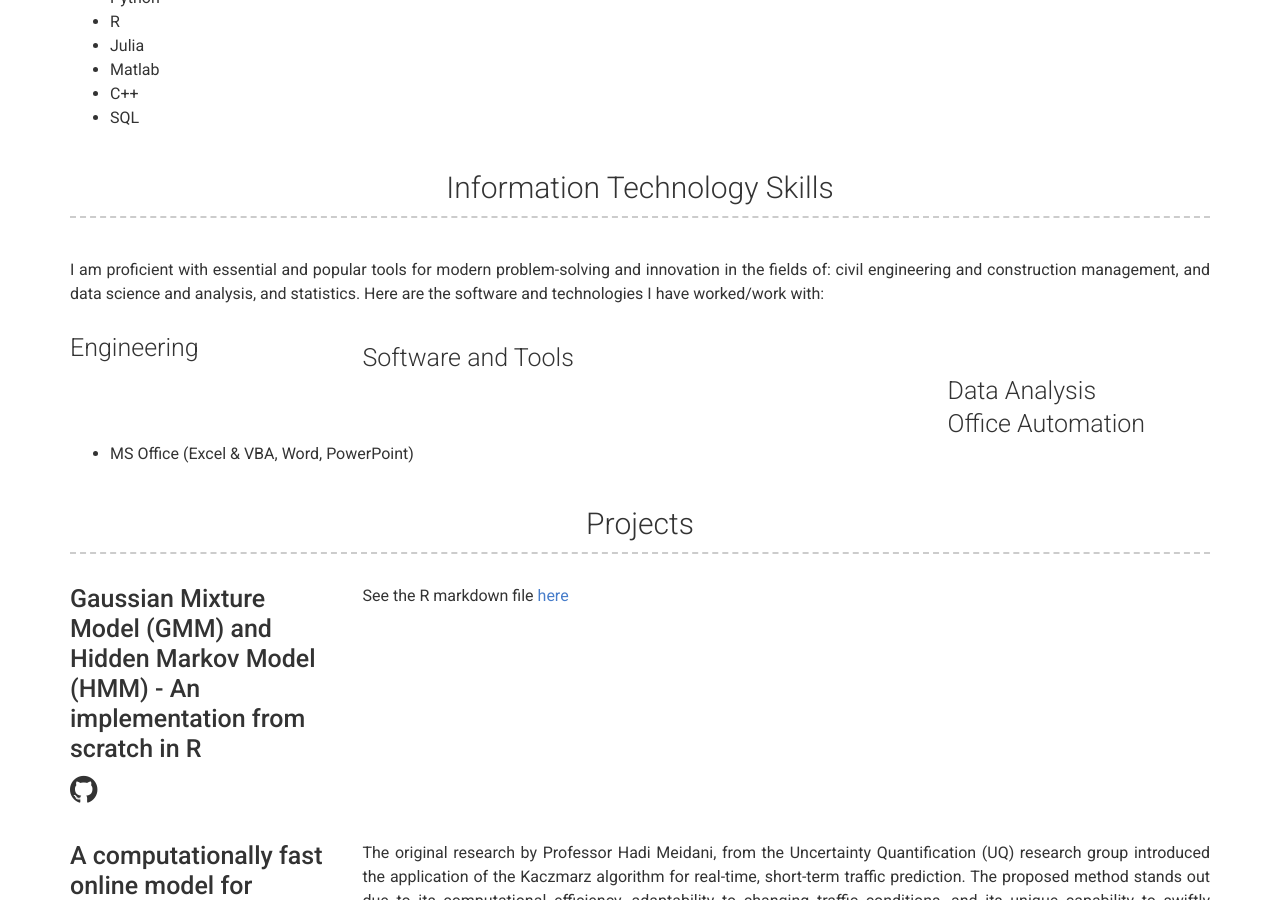
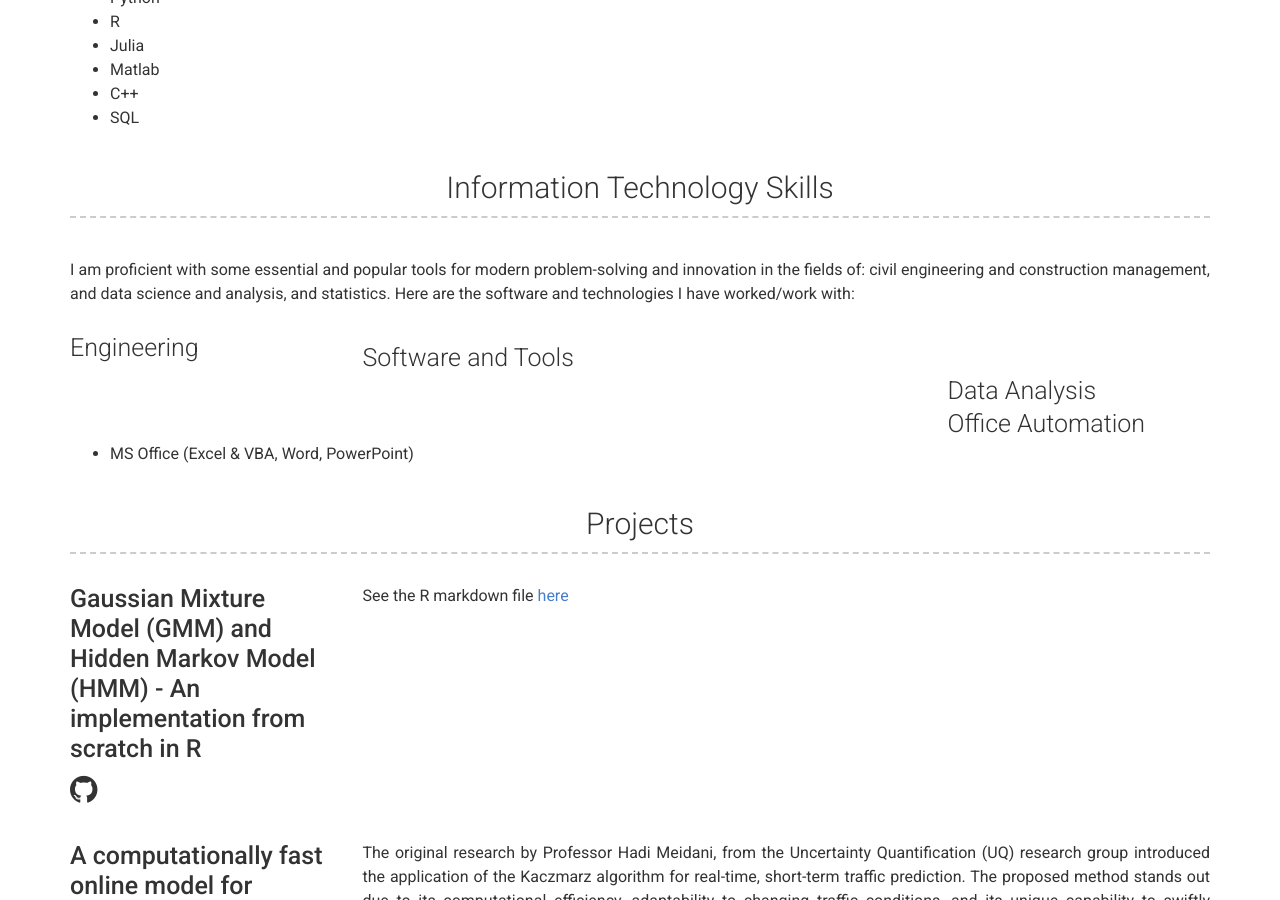
Before and after one commit to fsaudm/fsaudm.github.io, a Jekyll site: the page built from index.md, in a window 1280 px wide and 900 px high, scrolled down 3085 px. Built offline with Jekyll 4.4.1, drawn with Linux system fonts in a browser that asks for light colours.

Commit message:
Update skills.yml

```diff
--- a/_data/skills.yml
+++ b/_data/skills.yml
@@ -1,4 +1,4 @@
-description: "I am proficient with essential and popular tools for modern problem-solving and innovation in the fields of: civil engineering and construction management, and data science and analysis, and statistics. Here are the software and technologies I have worked/work with:"
+description: "I am proficient with some essential and popular tools for modern problem-solving and innovation in the fields of: civil engineering and construction management, and data science and analysis, and statistics. Here are the software and technologies I have worked/work with:"
 
 civil_engineering_and_construction_management:
   - Autodesk AutoCAD
```
